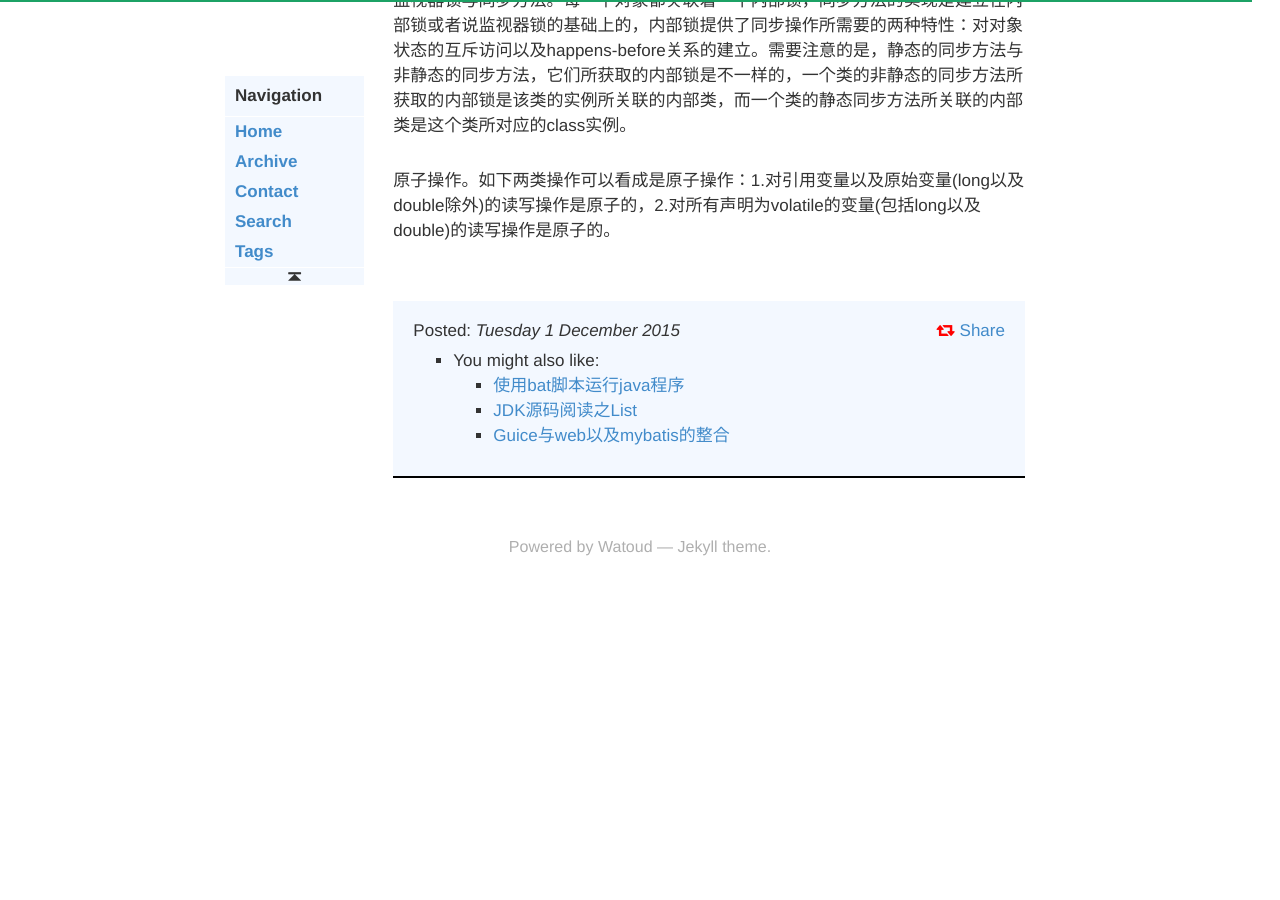
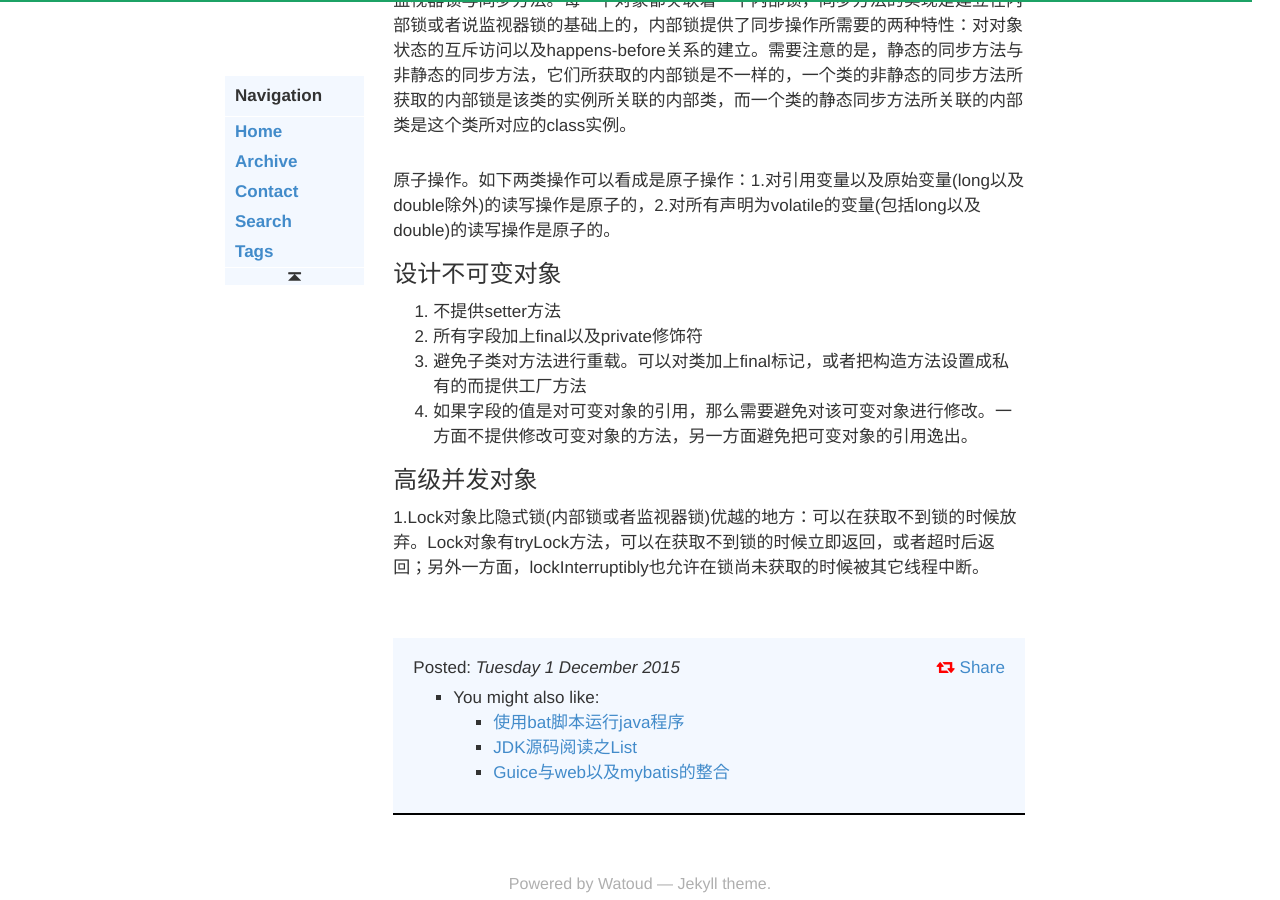
Before and after one commit to watoud/watoud.github.io, a Jekyll site: the page built from _posts/2015-12-1-javase docement reading.markdown, in a window 1280 px wide and 900 px high, scrolled down 1567 px. Built offline with Jekyll 4.4.1, drawn with Linux system fonts in a browser that asks for light colours; some web fonts are replaced; Markdown is read by kramdown in place of the engine named in the settings; comment, search, counter and statistics services are not loaded; before the commit the page ends 2165 px from its top, so only the background shows below that.

Commit message:
JavaSE官方文档阅读纪要之Concurrency

```diff
--- a/_posts/2015-12-1-javase docement reading.markdown
+++ b/_posts/2015-12-1-javase docement reading.markdown
@@ -62,3 +62,12 @@ if (Thread.interrupted())
 
 <br/>
 原子操作。如下两类操作可以看成是原子操作：1.对引用变量以及原始变量(long以及double除外)的读写操作是原子的，2.对所有声明为volatile的变量(包括long以及double)的读写操作是原子的。
+
+### 设计不可变对象
+1. 不提供setter方法
+2. 所有字段加上final以及private修饰符
+3. 避免子类对方法进行重载。可以对类加上final标记，或者把构造方法设置成私有的而提供工厂方法
+4. 如果字段的值是对可变对象的引用，那么需要避免对该可变对象进行修改。一方面不提供修改可变对象的方法，另一方面避免把可变对象的引用逸出。
+
+### 高级并发对象
+1.Lock对象比隐式锁(内部锁或者监视器锁)优越的地方：可以在获取不到锁的时候放弃。Lock对象有tryLock方法，可以在获取不到锁的时候立即返回，或者超时后返回；另外一方面，lockInterruptibly也允许在锁尚未获取的时候被其它线程中断。
```
